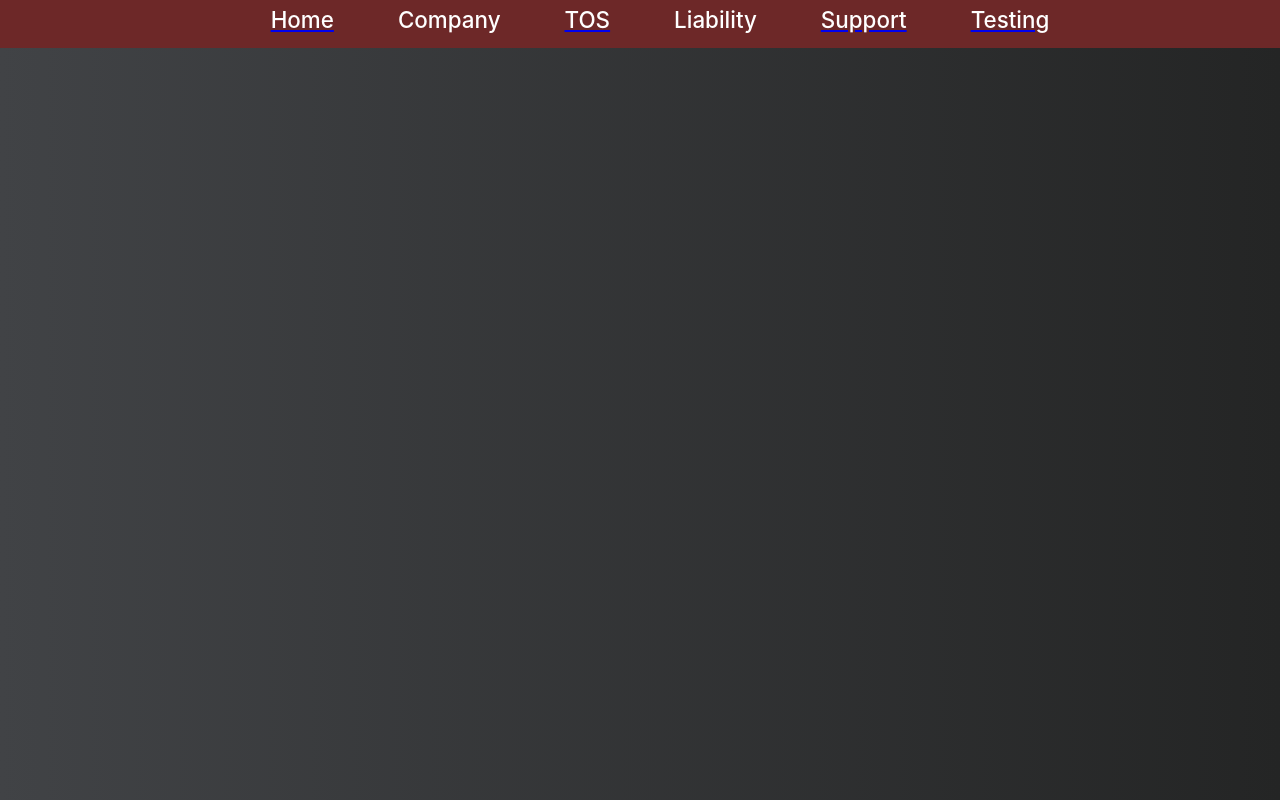
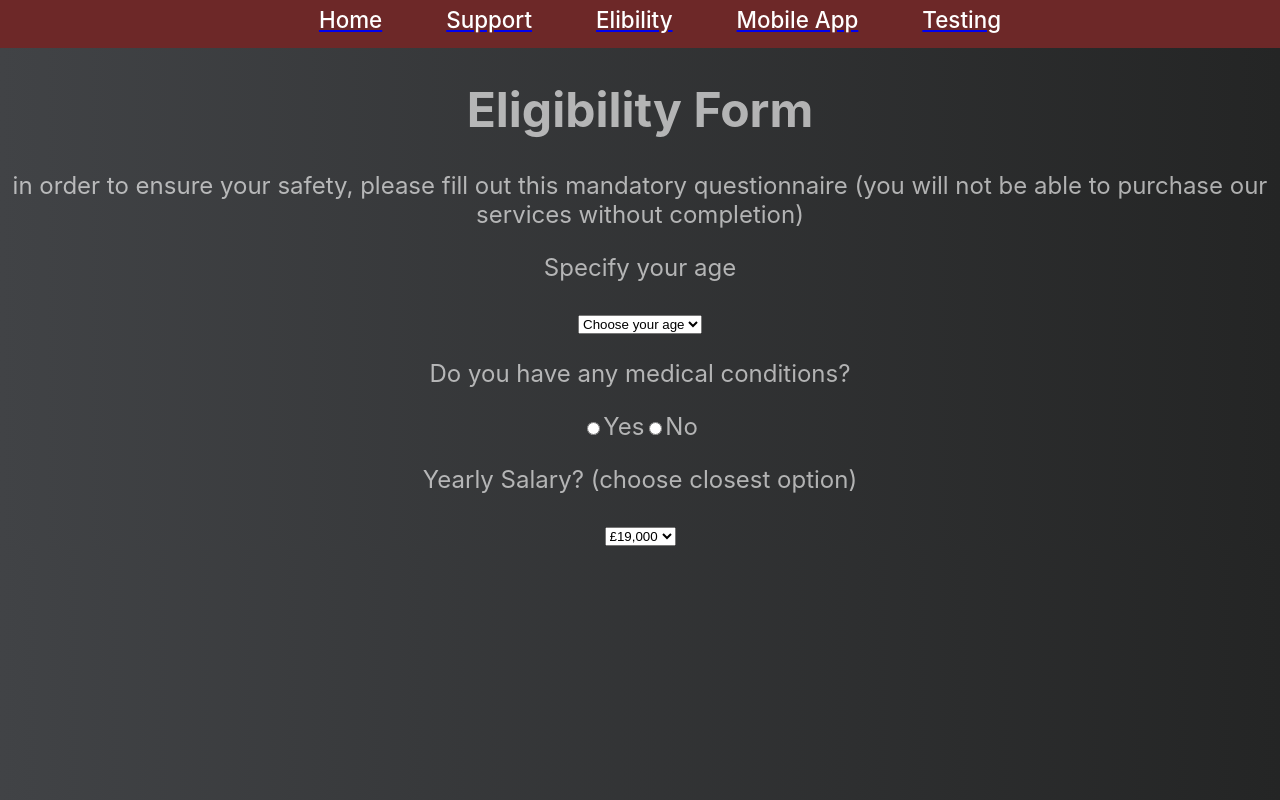
Before and after one commit to AroonSalotra/superhero-formula-site, a React (Create React App) app: page /elibility in a window 1280 px wide. Built offline with nearby package versions, Linux system fonts and the light colour scheme.

Commit message:
clean up navbar elements, added placeholder images

```diff
--- a/src/App.js
+++ b/src/App.js
@@ -1,5 +1,5 @@
 
-import PageTwo from './PageTwo';
+import Elibility from './Elibility';
 import Navbar from './Navbar';
 import ViewProducts from './ViewProducts';
 import Featured from './Featured';
@@ -8,6 +8,7 @@ import Products2 from './Products-2';
 import CompanyBanner from './CompanyBanner';
 import Footer from './Footer';
 import Support from './Support/Support';
+import Liability from './Liability';
 
 import { BrowserRouter as Router, Route, Switch } from 'react-router-dom';
 import { useState } from 'react';
@@ -16,6 +17,8 @@ import { useState } from 'react';
 const App = () => {
 
   const [index, setIndex] = useState(0)
+
+  const tempImg = <img src='https://via.placeholder.com/2048x2048?text=Placeholder'></img>
 
   const IMAGES = [
     <img src="https://images.pexels.com/photos/2280165/pexels-photo-2280165.jpeg?cs=srgb&dl=pexels-carl-newton-2280165.jpg&fm=jpg"
@@ -34,11 +37,11 @@ const App = () => {
 
   const PRODUCTS = [
     // { title: "Featured Products", text: "Browse our wide range", imgUrl: IMAGES[0], classType: "spanTwo", index: 0 },
-    { title: "Super-Speed v4", text: "", imgUrl: IMAGES[0], index: 0 },
-    { title: "Fibre-Grower Alpha 1", text: "", imgUrl: IMAGES[1], index: 1 },
-    { title: "Bob's Brain Capacity", text: "", imgUrl: IMAGES[2], index: 2 },
-    { title: "Haptic Reflexors", text: "", imgUrl: IMAGES[3], index: 3 },
-    { title: "Firestarter", text: "", imgUrl: IMAGES[4], classType: "spanTwo", index: 4 },
+    { title: "Super-Speed v4", text: "", imgUrl: tempImg, index: 0 },
+    { title: "Fibre-Grower Alpha 1", text: "", imgUrl: tempImg, index: 1 },
+    { title: "Bob's Brain Capacity", text: "", imgUrl: tempImg, index: 2 },
+    { title: "Haptic Reflexors", text: "", imgUrl: tempImg, index: 3 },
+    { title: "Firestarter", text: "", imgUrl: tempImg, classType: "spanTwo", index: 4 },
   ]
 
 
@@ -49,7 +52,7 @@ const App = () => {
       <Switch>
         <Route exact path="/">
           <Featured />
-          <Products1 setIndex={setIndex} PRODUCTS={PRODUCTS} IMAGES={IMAGES} />
+          <Products1 setIndex={setIndex} PRODUCTS={PRODUCTS} IMAGES={tempImg} />
           <Products2 />
           <CompanyBanner />
           <Footer />
@@ -57,21 +60,27 @@ const App = () => {
       </Switch>
 
       <Switch>
-        <Route exact path="/two">
-          <PageTwo />
+        <Route exact path="/elibility">
+          <Elibility />
+        </Route>
+      </Switch>
+
+      <Switch>
+        <Route exact path="/liability">
+          <Liability />
         </Route>
       </Switch>
 
       <Switch>
         <Route exact path="/support">
           {/* <SupportForm /> */}
-          <Support/>
+          <Support />
         </Route>
       </Switch>
 
       <Switch>
         <Route exact path="/products">
-          <ViewProducts index={index} PRODUCTS={PRODUCTS} IMAGES={IMAGES} />
+          <ViewProducts index={index} PRODUCTS={PRODUCTS} IMAGES={tempImg} />
         </Route>
       </Switch>
     </Router>
--- /dev/null
+++ b/src/Elibility.jsx
@@ -0,0 +1,43 @@
+const Elibility = () => {
+    return (
+        <div>
+            <h1>
+                Eligibility Form
+            </h1>
+            <p>in order to ensure your safety, please fill out this mandatory
+                questionnaire (you will not be able to purchase our services without completion)
+            </p>
+
+            <form action="">
+
+                <p>Specify your age</p>
+
+                <select name="" id="" defaultValue={"default"}>
+
+                    <option value="default" disabled>Choose your age</option>
+                    <option value="block">I am under 18</option>
+                    <option value="allow">I am over 18</option>
+                </select>
+
+                <p>Do you have any medical conditions?</p>
+
+                <input type="radio" name="1" />
+                <label htmlFor="yesA">Yes</label>
+
+                <input type="radio" name="1" />
+                <label htmlFor="noA">No</label>
+
+                <p>Yearly Salary? (choose closest option) </p>
+                <select name="" id="">
+                    <option value="">£19,000</option>
+                    <option value="">£24,000</option>
+                    <option value="">£58,000</option>
+                    <option value="">£98,000</option>
+                </select>
+
+            </form>
+        </div>
+    );
+}
+
+export default Elibility;
--- /dev/null
+++ b/src/Liability.jsx
@@ -0,0 +1,11 @@
+const Liability = () => {
+    return ( <div>
+        <h1>Liability</h1>
+        <p>[CompanyName] do NOT hold any responsibility for any injury,
+            death, loss of limbs, disfigurement, memory loss, lack of emotion,
+
+        </p>
+    </div> );
+}
+
+export default Liability;
--- a/src/Navbar.jsx
+++ b/src/Navbar.jsx
@@ -12,13 +12,13 @@ const Navbar = (props) => {
 
     const test = [
         { text: "Home", page: "/", id: 1 },
-        { text: "Company", id: 2 },
-        { text: "TOS", page: "/two", id: 3 },
-        { text: "Liability", id: 4 },
-        { text: "Support", page: "/support", id: 5 }
+        // { text: "Liability", page: "/liability", id: 4 },
+        { text: "Support", page: "/support", id: 5 },
+        { text: "Elibility", page: "/elibility", id: 3 },
     ]
 
-    test.push({text: "Testing", id: "Testing", page: "/products"})
+    test.push({ text: "Mobile App", page: "/mobileApp", id: 6 })
+    test.push({ text: "Testing", id: 2, page: "/products" })
 
 
     const handleClick = () => {
--- a/src/PageTwo.jsx
+++ /dev/null
@@ -1,11 +0,0 @@
-const PageTwo = () => {
-    return (
-        <div>
-            <h1>
-                This is the second page.
-            </h1>
-        </div>
-     );
-}
-
-export default PageTwo;
--- a/src/Products-1.jsx
+++ b/src/Products-1.jsx
@@ -19,8 +19,7 @@ const Products1 = ({ setIndex, PRODUCTS, IMAGES }) => {
             {PRODUCTS.map(({ title, text, imgUrl, classType, index }) => (
                 <Link to="/products" key={title} className={classType ? classType : null}>
                     <div className={classType ? classType : null} key={title}
-                        onClick={() => handleClick({ index })}
-                    >
+                        onClick={() => handleClick({ index })}>
                         <h2 className="productsTitle">{title}</h2>
                         <h3 className="productsText">{text}</h3>
                         {imgUrl}
--- a/src/ViewProducts.jsx
+++ b/src/ViewProducts.jsx
@@ -3,7 +3,10 @@ import { useState, useEffect } from "react"
 
 const ViewProducts = ({ index, PRODUCTS, IMAGES }) => {
 
-    console.log(index.index)
+    // console.log(index.index)
+
+    const objectIndex = index.index;
+    console.log(objectIndex)
 
     const ProductText = [
         // null,
@@ -18,6 +21,27 @@ const ViewProducts = ({ index, PRODUCTS, IMAGES }) => {
 
 
 
+
+    let result = []
+    const myFunc = (target) => {
+    let loopAmount = 3;
+
+        for (let a = 0; a < loopAmount; a++) {
+            if (a == objectIndex) {
+                a++;
+                loopAmount++
+            } result.push(target[a])
+        } console.log(result)
+    }
+
+
+
+
+
+
+
+
+
     if (index.index == undefined) {
         return <Link to="/">
             <h1>Error - Press to redirect</h1>
@@ -28,7 +52,8 @@ const ViewProducts = ({ index, PRODUCTS, IMAGES }) => {
         <div className="productsViewContainer" >
             <h1 id="productsViewTitle">{myProducts.title}</h1>
             <div className="productsViewContent">
-                {IMAGES[index.index]}
+                {/* {IMAGES[index.index]} */}
+                {IMAGES}
                 <div id="productsViewText">
                     <p>
                         {/* Placeholder Text */}
@@ -36,14 +61,23 @@ const ViewProducts = ({ index, PRODUCTS, IMAGES }) => {
                     </p>
                 </div>
                 <button>Apply For Testing Now</button>
+
             </div>
 
             <div className="productsViewSuggested">
-                <h2>Suggested Products</h2>
+
+                <h2>Other Services</h2>
                 <div className="productsViewSuggestedImg">
-                <img src="https://via.placeholder.com/200x200?text=Image" alt="" />
-                <img src="https://via.placeholder.com/200x200?text=Image" alt="" />
-                <img src="https://via.placeholder.com/200x200?text=Image" alt="" />
+                {myFunc(PRODUCTS)}
+                    {result.map(({title, imgUrl, index}) => (
+                        <div>
+                        <h3>{title}</h3>
+                        {imgUrl}
+                        </div>
+                    ))}
+                    {/* <img src="https://via.placeholder.com/200x200?text=Image" alt="" />
+                    <img src="https://via.placeholder.com/200x200?text=Image" alt="" />
+                    <img src="https://via.placeholder.com/200x200?text=Image" alt="" /> */}
                 </div>
             </div>
         </div>
--- a/src/index.css
+++ b/src/index.css
@@ -304,11 +304,15 @@ textarea {
   transform: translateY(3rem);
 }
 
+.productsViewSuggested > h2 {
+  transform: translateY(2rem);
+}
+
 .productsViewSuggestedImg {
   display: flex;
   justify-content: center;
   /* transform: translateY(5rem); */
-  gap: 20px;
+  gap: 50px;
   /* border: 3px solid red; */
 }
 
```
